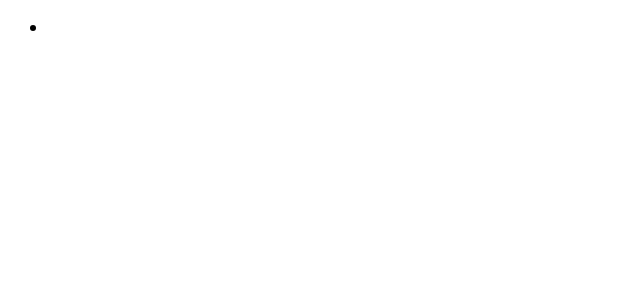
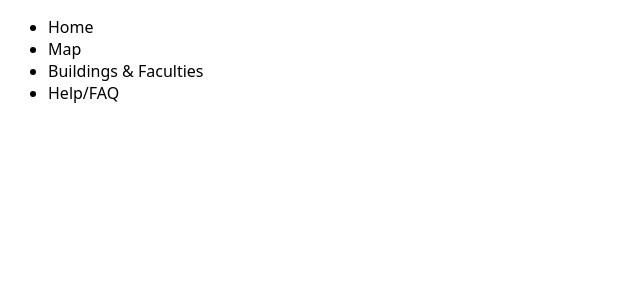
Before and after one commit to Wanji07/LAKBAY-SBHS, a React (Vite) app in the folder web/: page / in a window 1280 px wide. Shown: the top 300 px of the page, without its empty margins (0-640 px from the left). Built offline with nearby package versions, Linux system fonts and the light colour scheme.

Commit message:
Added basic nav

```diff
--- a/web/src/App.tsx
+++ b/web/src/App.tsx
@@ -3,11 +3,14 @@ import './App.css'
 function App() {
   return (
     <>
-      <div className="container">
+      <div id="container">
         <header>
           <nav>
-            <ul className="navBtnContainer">
-              <li></li>
+            <ul className="bg-[#1c4587]" id="navBtnContainer">
+              <li>Home</li>
+              <li>Map</li>
+              <li>Buildings & Faculties</li>
+              <li>Help/FAQ</li>
             </ul>
           </nav>
         </header>
```
